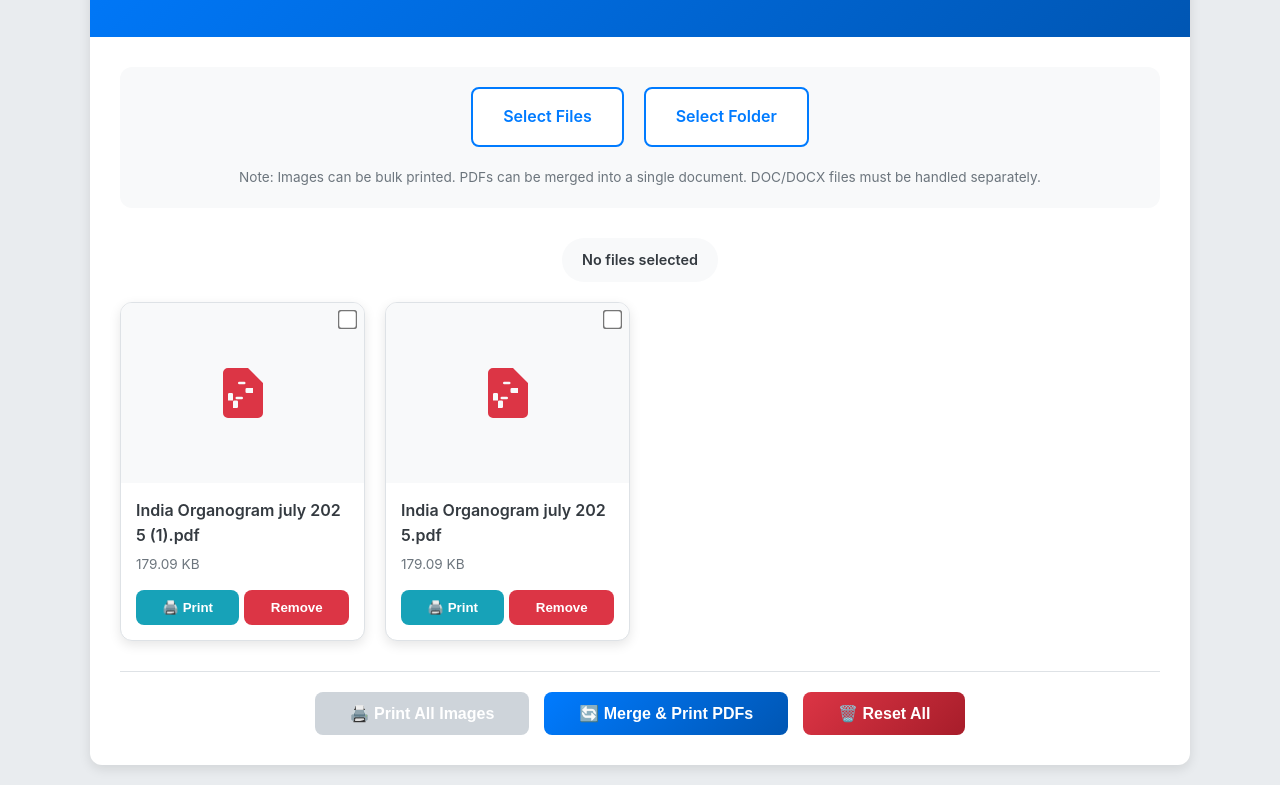
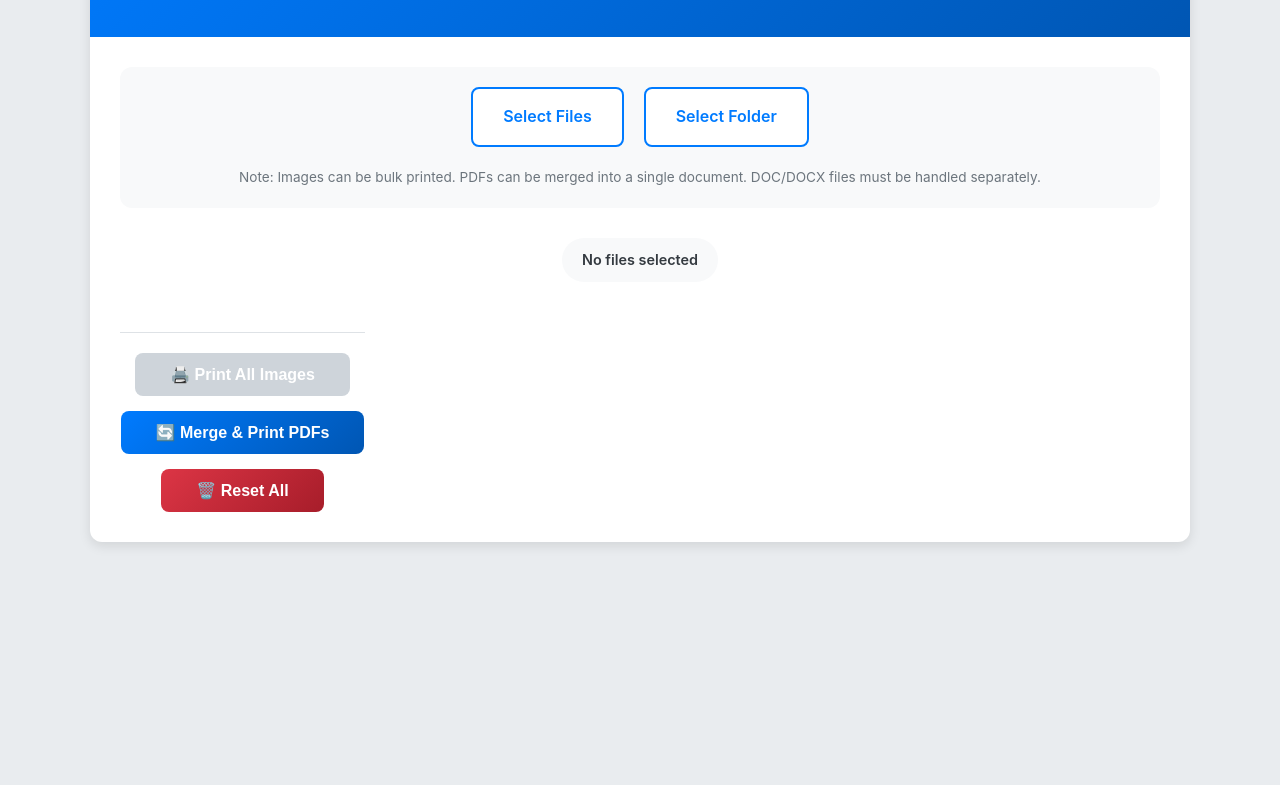
Before and after one commit to 0indianeagle0/bulkprints, a plain HTML site: page index.html in a window 1280 px wide. Shown: the part 165-950 px from the top of the page. After the commit the page ends 800 px from the top, so only its background shows below. Drawn offline with Linux system fonts and the light colour scheme; a script that the page names is missing.

Commit message:
Update index.html

```diff
--- a/index.html
+++ b/index.html
@@ -405,14 +405,6 @@
             </div>
 
             <div class="preview-area" id="previewArea">
-                <!-- File previews will be dynamically added here -->
-            <div class="file-card" data-filename="India Organogram july 2025 (1).pdf"><div class="preview-container"><svg class="file-icon" style="color:#dc3545" xmlns="http://www.w3.org/2000/svg" viewBox="0 0 24 24" fill="currentColor"><path d="M14 2H6a2 2 0 0 0-2 2v16a2 2 0 0 0 2 2h12a2 2 0 0 0 2-2V8l-6-6zM9.5 18H8v-2.5a.5.5 0 0 1 .5-.5h1a.5.5 0 0 1 .5.5v2a.5.5 0 0 1-.5.5zm-2-3H6v-2.5a.5.5 0 0 1 .5-.5h1a.5.5 0 0 1 .5.5V15zm4.5-1a.5.5 0 0 1-.5.5h-2a.5.5 0 0 1 0-1h2a.5.5 0 0 1 .5.5zM16 12h-2.5a.5.5 0 0 1-.5-.5v-1a.5.5 0 0 1 .5-.5H16v2.5zm-3-4a.5.5 0 0 1-.5.5h-2a.5.5 0 0 1 0-1h2a.5.5 0 0 1 .5.5z"></path></svg><input type="checkbox" class="file-checkbox pdf-checkbox"></div><div class="file-info">
-                <div class="file-name">India Organogram july 2025 (1).pdf</div>
-                <div class="file-details">179.09 KB</div>
-            <div class="card-actions"><button class="print-pdf-btn" onclick="handlePdfPrint('India Organogram july 2025 (1).pdf')">🖨️ Print</button><button class="remove-file-btn" onclick="removeFile('India Organogram july 2025 (1).pdf')">Remove</button></div></div></div><div class="file-card" data-filename="India Organogram july 2025.pdf"><div class="preview-container"><svg class="file-icon" style="color:#dc3545" xmlns="http://www.w3.org/2000/svg" viewBox="0 0 24 24" fill="currentColor"><path d="M14 2H6a2 2 0 0 0-2 2v16a2 2 0 0 0 2 2h12a2 2 0 0 0 2-2V8l-6-6zM9.5 18H8v-2.5a.5.5 0 0 1 .5-.5h1a.5.5 0 0 1 .5.5v2a.5.5 0 0 1-.5.5zm-2-3H6v-2.5a.5.5 0 0 1 .5-.5h1a.5.5 0 0 1 .5.5V15zm4.5-1a.5.5 0 0 1-.5.5h-2a.5.5 0 0 1 0-1h2a.5.5 0 0 1 .5.5zM16 12h-2.5a.5.5 0 0 1-.5-.5v-1a.5.5 0 0 1 .5-.5H16v2.5zm-3-4a.5.5 0 0 1-.5.5h-2a.5.5 0 0 1 0-1h2a.5.5 0 0 1 .5.5z"></path></svg><input type="checkbox" class="file-checkbox pdf-checkbox"></div><div class="file-info">
-                <div class="file-name">India Organogram july 2025.pdf</div>
-                <div class="file-details">179.09 KB</div>
-            <div class="card-actions"><button class="print-pdf-btn" onclick="handlePdfPrint('India Organogram july 2025.pdf')">🖨️ Print</button><button class="remove-file-btn" onclick="removeFile('India Organogram july 2025.pdf')">Remove</button></div></div></div></div>
 
             <div class="action-buttons">
                 <button class="print-btn" id="printBtn" disabled="">🖨️ Print All Images</button>
```
